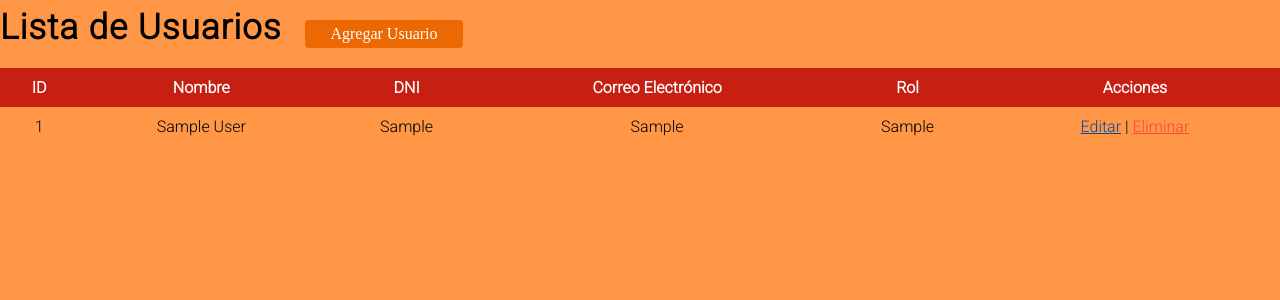
After one commit to Eze-Guzman/LESystem, a PHP site: page /admin/agregar_mod_usuarios.php in a window 1280 px wide. The commit adds this page. Shown: the top 300 px of the page. Run offline with PHP 8.4, Linux system fonts and the light colour scheme; tables that the repository leaves empty or names only in its code hold one stand-in row (values such as "Sample post").

Commit message:
Diseños nuevos

```diff
--- /dev/null
+++ b/MiLFL/admin/agregar_mod_usuarios.php
@@ -0,0 +1,74 @@
+<?php
+
+    include "../assets/php/conexion_bd.php";
+
+?>
+
+<!DOCTYPE html>
+<html lang="es">
+<head>
+    <meta charset="UTF-8">
+    <meta http-equiv="X-UA-Compatible" content="IE=edge">
+    <meta name="viewport" content="width=device-width, initial-scale=1.0">
+    <link rel="preconnect" href="https://fonts.googleapis.com">
+    <link rel="preconnect" href="https://fonts.gstatic.com" crossorigin>
+    <link href="https://fonts.googleapis.com/css2?family=Roboto:wght@300&display=swap" rel="stylesheet">
+    <link rel="stylesheet" href="assets/css/style-usuarios.css">
+    <link rel="shortcut icon" href="../assets/img/logo.png" type="image/x-icon">
+    <title>Agregar o Modificar Usuarios - MiLFL</title>
+</head>
+<body>
+
+
+    <section id="container">
+
+    <h1>Lista de Usuarios</h1>
+    <a href="#" class="btn_new">Agregar Usuario</a>
+
+        <table>
+            <tr>
+                <th>ID</th>
+                <th>Nombre</th>
+                <th>DNI</th>
+                <th>Correo Electrónico</th>
+                <th>Rol</th>
+                <th>Acciones</th>
+            </tr>
+
+            <?php
+
+                $query = mysqli_query($conexion, "SELECT u.id, u.nombre, u.dni, u.correo, r.rol FROM users u
+                INNER JOIN rol r ON u.rol_id = r.id");
+
+                $result = mysqli_num_rows($query);
+                if($result > 0){
+
+                    while ($data = mysqli_fetch_array($query)) {
+
+                    ?>
+                        <tr>
+                            <td><?php echo $data['id'] ?></td>
+                            <td><?php echo $data['nombre'] ?></td>
+                            <td><?php echo $data['dni'] ?></td>
+                            <td><?php echo $data['correo'] ?></td>
+                            <td><?php echo $data['rol'] ?></td>
+                            <td>
+                                <a href="" class="link_edit">Editar</a>
+                                |
+                                <a href="" class="link_delete">Eliminar</a>
+                            </td>
+                        </tr>
+
+                    <?php
+                    }
+
+                }
+
+            ?>
+
+
+        </table>
+    </section>
+
+</body>
+</html>
--- /dev/null
+++ b/MiLFL/admin/assets/css/style-usuarios.css
@@ -0,0 +1,65 @@
+*, *:before, *:after {
+    margin: 0;
+    padding: 0;
+    outline: 0;
+    box-sizing: border-box;
+}
+
+body {
+    background-color: #ff9747;
+}
+
+h1, h2, h3, h4, h5, h6 {
+    font-family: 'Roboto', sans-serif;
+    font-weight: bold;
+    letter-spacing: 1px;
+}
+
+#container h1 {
+    font-size: 35px;
+    display: inline-block;
+}
+
+.btn_new {
+    display: inline-block;
+    background: #ec6802;
+    color: #fff;
+    padding: 5px 25px;
+    border-radius: 4px;
+    margin: 20px;
+    text-decoration: none;
+}
+
+table {
+    border-collapse: collapse;
+    font-size: 12pt;
+    font-family: 'Roboto', sans-serif;
+    width: 100%;
+}
+
+table th {
+    text-align: center;
+    padding: 10px;
+    background: #c81f13;
+    color: #fff;
+}
+
+table tr:nth-child(odd) {
+    background: #ffb47b;
+}
+
+table td {
+    padding: 10px;
+    text-align: center;
+}
+
+
+.link_edit {
+    color: #014ba0;
+    text-transform: none;
+}
+
+.link_delete {
+    color: #ff4444;
+    text-transform: none;
+}
--- a/MiLFL/inicio_admin.php
+++ b/MiLFL/inicio_admin.php
@@ -40,11 +40,11 @@
 
                 <div class="carousel center-align">
 
-                    <a href="" class="carousel-item">
+                    <a href="admin/agregar_mod_usuarios.php" class="carousel-item">
                         <div>
                             <h2 class="subtitulo">Sección</h2>
                             <div class="linea-division"></div>
-                            <p class="seccion">Agregar Usuarios</p>
+                            <p class="seccion">Agregar o Modificar Usuarios</p>
                             <img src="assets/img/logo.png" alt="">
                         </div>
                     </a>
@@ -53,7 +53,7 @@
                     <div>
                         <h2 class="subtitulo">Sección</h2>
                         <div class="linea-division"></div>
-                        <p class="seccion">Modificar Datos</p>
+                        <p class="seccion">Usuarios Registrados</p>
                         <img src="assets/img/logo.png" alt="">
                     </div>
                     </a>
```
